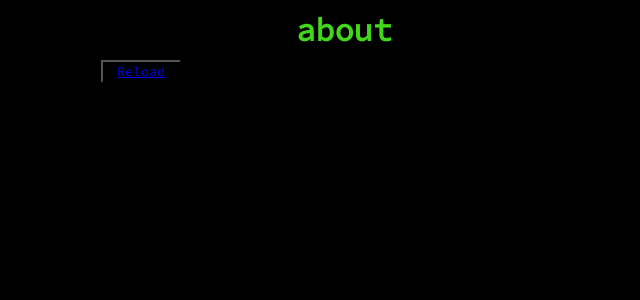
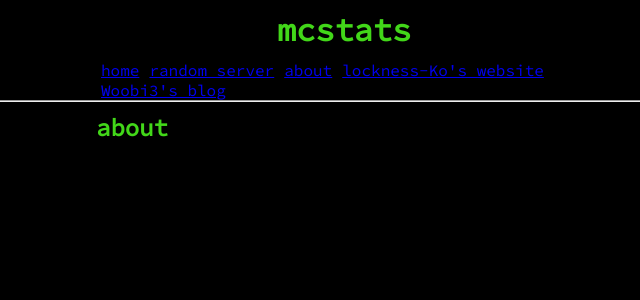
Before and after one commit to woobi3/MineScanMDgen, a Flask app: page /about in a window 1280 px wide. Shown: the top 300 px of the page, without its empty margins (294-934 px from the left). Run offline with Flask 2, Linux system fonts and the light colour scheme.

Commit message:
website gaming2

```diff
--- a/www/static/index.js
+++ b/www/static/index.js
@@ -24,10 +24,11 @@ function graph() {
   };
   let sotdata = [sot];
   let sotlayout = {
-  colorway:[ '#ff0000', '#00ff00', '#0000ff', '#ffff00', '#00ffff', '#ff00ff']
+  colorway:['#ff0000'],
+  paper_bgcolor: ["#FFF3"],
   }
 
-  Plotly.newPlot('sot', sotdata);
+  Plotly.newPlot('sot', sotdata, sotlayout);
 }
 
 
--- a/www/static/style.css
+++ b/www/static/style.css
@@ -10,17 +10,18 @@ body {
 
 .header {
     max-width: 500px;
-    margin: auto;
+    margin: 0 auto;
 }
 
 a:visited {
     color: azure;
+    ;
 }
 
 h2 {
     color: rgb(66, 215, 25);
     max-width: 500px;
-    margin: auto;
+    margin: 0 auto;
     margin-top: 10px;
     margin-bottom: 10px;
 }
@@ -44,7 +45,7 @@ li {
 }
 
 a {
-  padding: 8px;
+  padding: 5px;
 }
 
 .about {
--- a/www/templates/about.html
+++ b/www/templates/about.html
@@ -7,12 +7,20 @@
         <link rel="preconnect" href="https://fonts.gstatic.com" crossorigin>
         <link href="https://fonts.googleapis.com/css2?family=Source+Code+Pro&display=swap" rel="stylesheet">
     </head>
-    <body class="header">
-        <h2 class="typing-demo about">about</h2>
-            <button>
-                <a href="/random">Reload</a>
+    <body>
+        <div class="header">
+            <h2 class="typing-demo mcstats">
+                mcstats
+            </h2>
+            <ul>
+                <li><a href="/">home</a></li>
+                <li><a href="/random">random server</a></li>
+                <li><a href="/about">about</a></li>
+                <li><a href="https://www.lockness.pro">lockness-Ko's website</a></li>
+                <li><a href="https://wikipedia.com/wiki/virus">Woobi3's blog</a></li>
+                <ul>
+        </div>
+        <br>
+        <hr>
 
-            </button>
-        </div>
-    </body>
-</html>
+        <h2>about</h2>
--- a/www/templates/index.html
+++ b/www/templates/index.html
@@ -16,9 +16,11 @@
             mcstats
         </h2>
         <ul>
+            <li><a href="/">home</a></li>
             <li><a href="/random">random server</a></li>
-            <li><a href="https://www.lockness.pro">lockness-Ko's Website</a></li>
-            <li><a href="https://wikipedia.com/wiki/virus">Woobi3's Blog</a></li>
+            <li><a href="/about">about</a></li>
+            <!-- <li><a href="https://www.lockness.pro">lockness-Ko's Website</a></li> -->
+            <!-- <li><a href="https://wikipedia.com/wiki/virus">Woobi3's Blog</a></li> -->
             <ul>
     </div>
     <br>
```
